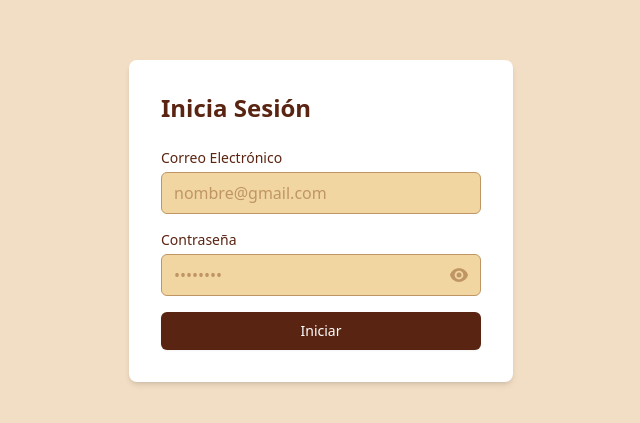
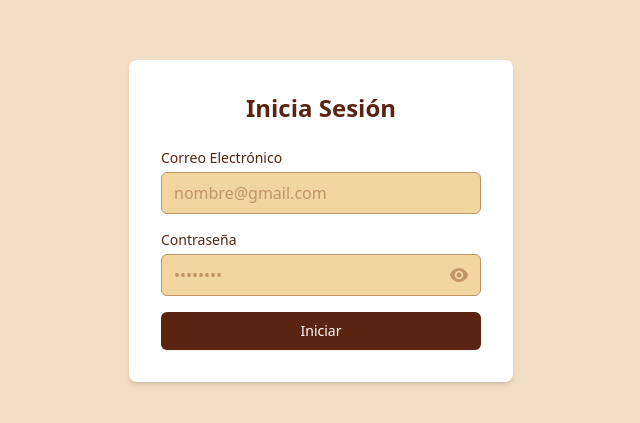
Before and after one commit to brenda-0021/gestion_ordenes_cafe, a React (Create React App) app in the folder frontend/: page /login in a window 1280 px wide. Shown: the part 179-602 px from the top of the page, without its empty margins (319-959 px from the left). Built offline with nearby package versions, Linux system fonts and the light colour scheme.

Commit message:
centrar h2 login

```diff
--- a/frontend/src/pages/Login.jsx
+++ b/frontend/src/pages/Login.jsx
@@ -16,7 +16,7 @@
   return (
     <div className="min-h-screen flex items-center justify-center bg-cafe-suave">
       <div className="bg-white p-8 rounded-lg shadow-md w-96">
-        <h2 className="text-2xl font-bold mb-6 text-cafe-oscuro">
+        <h2 className="text-2xl font-bold mb-6 text-cafe-oscuro text-center">
           Inicia Sesión
         </h2>
         <form onSubmit={handleSubmit} className="space-y-4">
```
